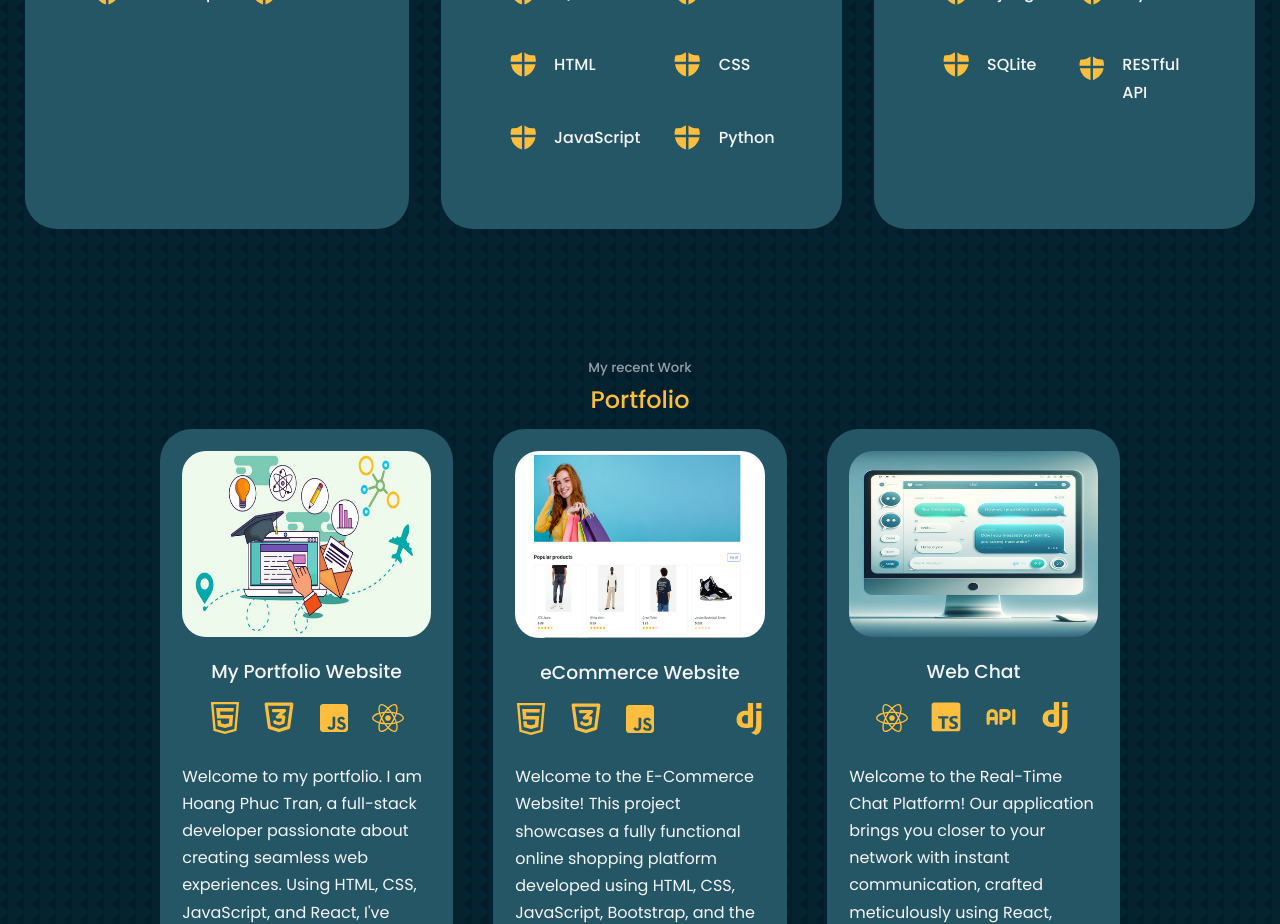
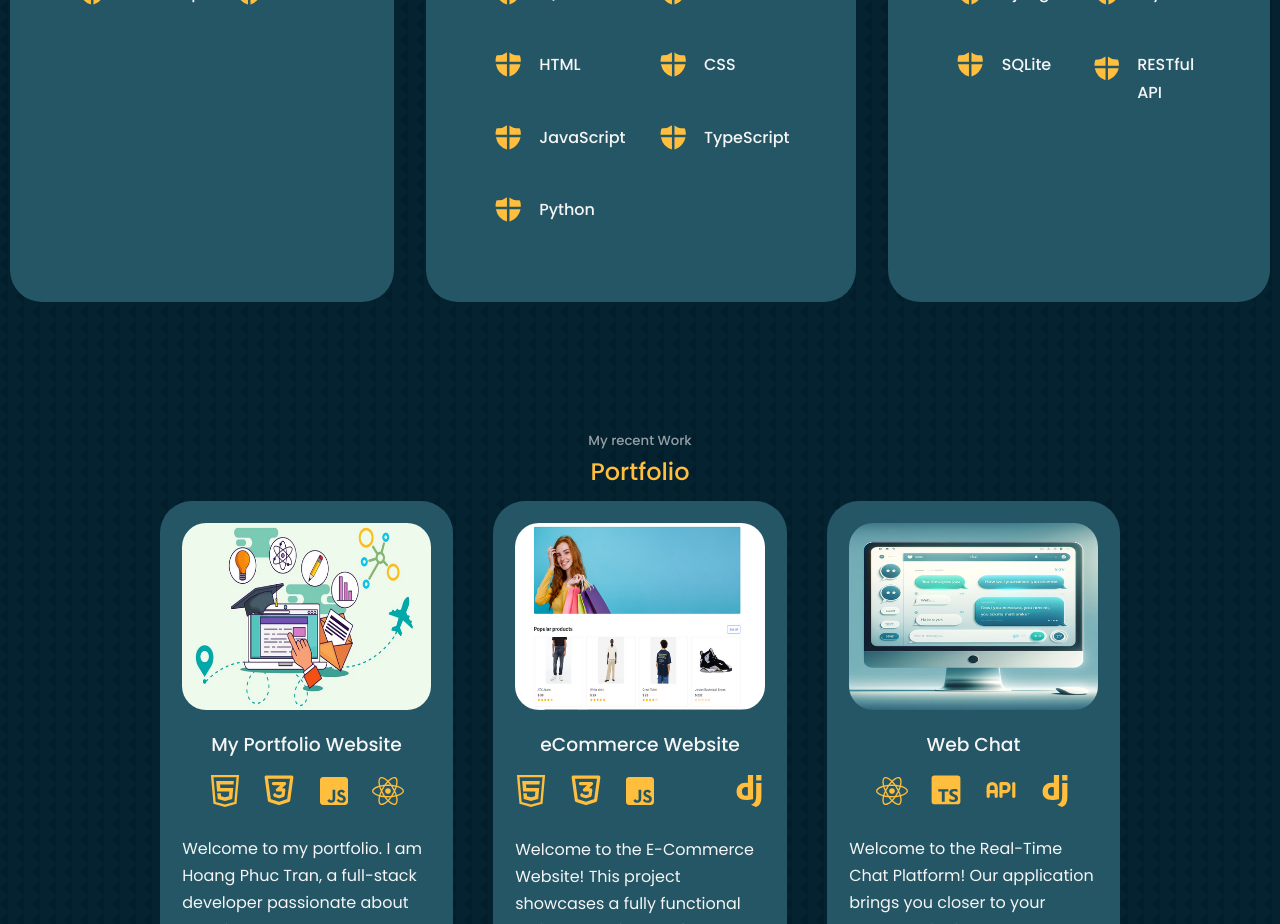
Before and after one commit to Hoang-Phuc-Tran/new-portfolio, a React (Create React App) app: page / in a window 1280 px wide. Shown: the part 2080-3004 px from the top of the page. Built offline with nearby package versions, Linux system fonts and the light colour scheme; some icons are missing.

Commit message:
Add more details

```diff
--- a/src/components/experience/Experience.jsx
+++ b/src/components/experience/Experience.jsx
@@ -63,6 +63,12 @@ const Experience = () => {
             <article className="experience__details">
               <TbShieldCheckeredFilled className="experience__details-icon" />
               <div>
+                <h4 className="sub-heading">TypeScript</h4>
+              </div>
+            </article>
+            <article className="experience__details">
+              <TbShieldCheckeredFilled className="experience__details-icon" />
+              <div>
                 <h4 className="sub-heading">Python</h4>
               </div>
             </article>
```
Also changed, not shown: 12 other files (tests, documents, lock files or other folders).
